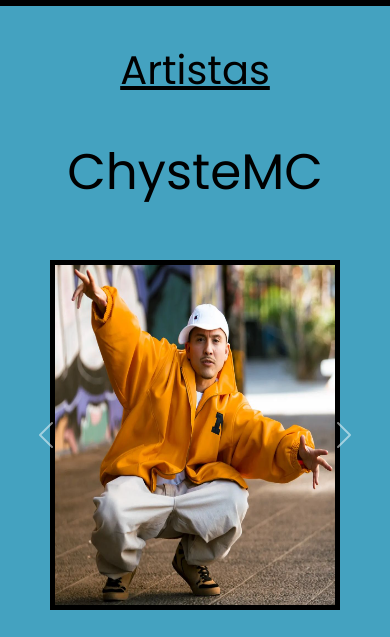
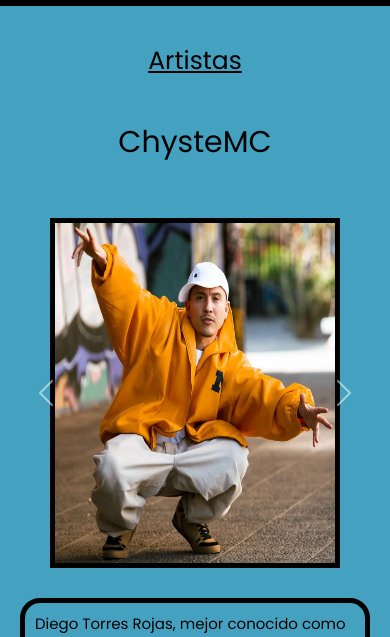
Before and after one commit to Caguilera123/McizarIndajauz, a plain HTML site: page pages/artistas.html in a window 390 px wide. Shown: the part 144-781 px from the top of the page. Drawn offline with nearby package versions, Linux system fonts and the light colour scheme.

Commit message:
Proyecto-Final

```diff
--- a/sass/generales/_mediaQ.scss
+++ b/sass/generales/_mediaQ.scss
@@ -29,7 +29,7 @@
     /*Modificaciones Main Index*/
     main {
         h1 {
-            font-size: 40px;
+            font-size: 25px;
             padding: 20px;
         }
 
@@ -167,7 +167,7 @@
 
             iframe {
                 height: 300px;
-                width: 350px;
+                width: 320px;
             }
 
         }
@@ -209,7 +209,7 @@
 
     }
     h4 {
-        font-size: 50px;
+        font-size: 30px;
         padding: 20px;
       }
 
```
Also changed, not shown: css/estilos.css.
